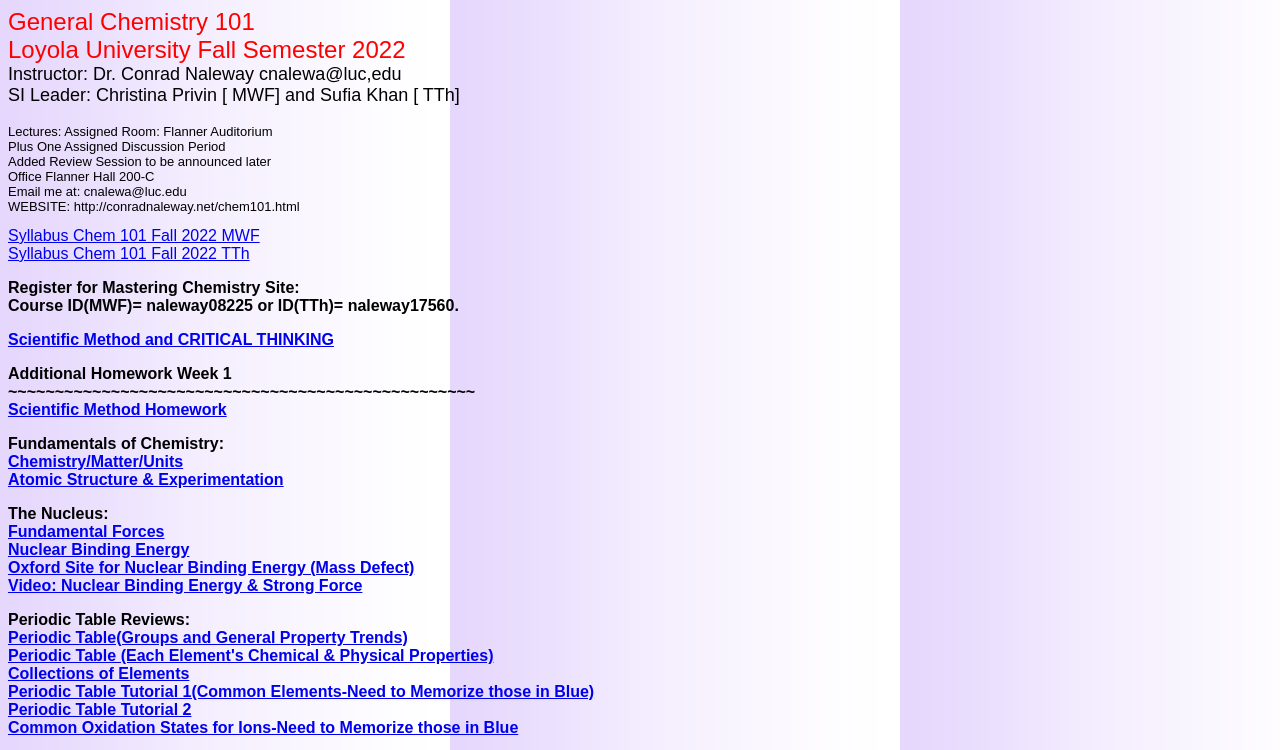
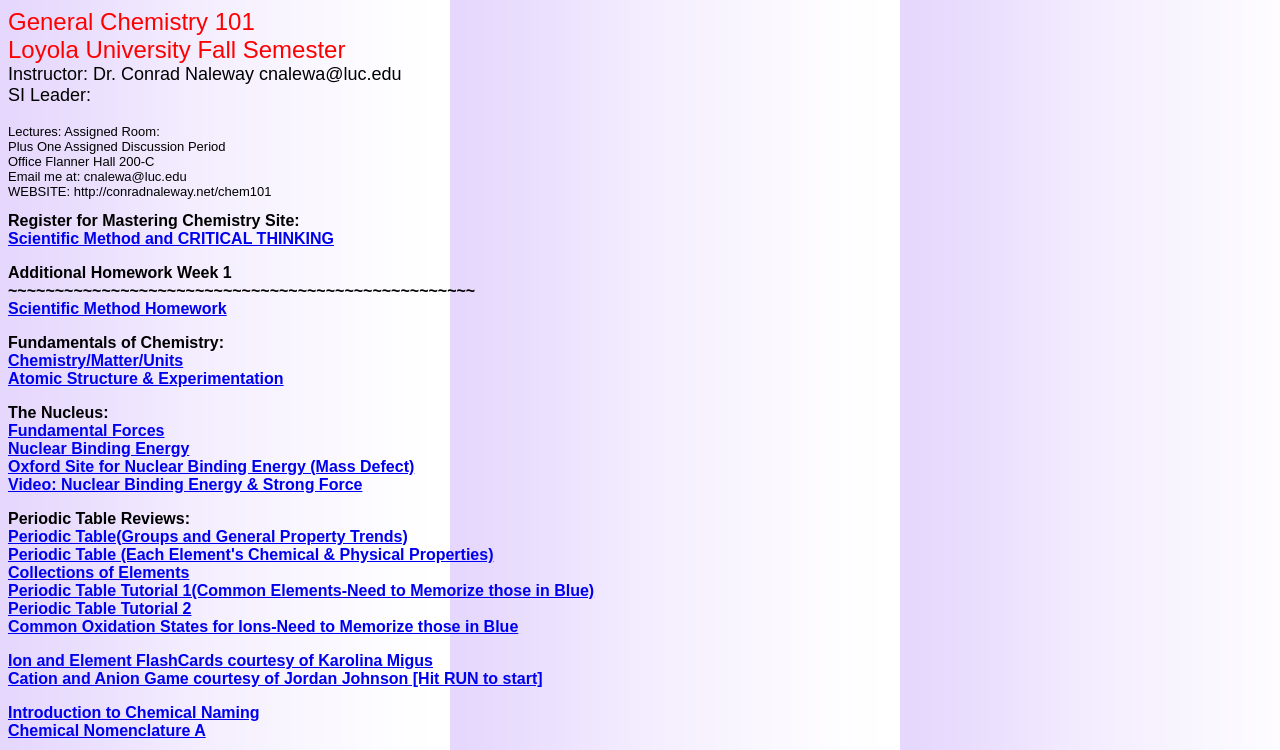
Before and after one commit to conradnaleway/conradnaleway.github.io, a plain HTML site: page chem101.html in a window 1280 px wide. Shown: the top 750 px of the page. Drawn offline with Linux system fonts and the light colour scheme.

Commit message:
Update chem101.html
Generic Version without dates or class info

```diff
--- a/chem101.html
+++ b/chem101.html
@@ -14,7 +14,7 @@ background-image:url('gradient3.png');
 <html>
 <head>
 
-	<title>FALL 2022 Loyola University
+	<title>FALLTERM Loyola University
 General Chemistry 101  </title>
 
 </head>
@@ -22,32 +22,25 @@ General Chemistry 101  </title>
 <body>
 <FONT FACE="Arial" SIZE="5" COLOR="#FF0000">
 General Chemistry 101 <a></br>
-Loyola University Fall Semester 2022   </a></br>
+Loyola University Fall Semester    </a></br>
 
 <FONT FACE="Arial" SIZE="4" COLOR="#000000">
-Instructor:  Dr.  Conrad Naleway   cnalewa@luc,edu  </a></br>
-SI Leader:  </a>Christina Privin [ MWF]  and  Sufia Khan [ TTh] </p>
+Instructor:  Dr.  Conrad Naleway   cnalewa@luc.edu  </a></br>
+SI Leader:  </p>
 <FONT FACE="Arial" SIZE="2" >
 
 Lectures:
-Assigned Room: Flanner Auditorium </a></br>
+Assigned Room:  </a></br>
 Plus One Assigned Discussion Period </a></br>
-Added Review Session to be announced later</a></br>
-
 
 Office Flanner Hall 200-C</a></br>
 Email me at: cnalewa@luc.edu<a href="mailto:cnalewa@luc.edu"></a></br>
-WEBSITE:  http://conradnaleway.net/chem101.html</a></p>
-
-
-
+WEBSITE:  http://conradnaleway.net/chem101 </a></p>
 
 <FONT FACE="Arial" SIZE="3" COLOR="#000000">
-<a href="Chem101NalewaSyllabus101MWF.docx">Syllabus Chem 101 Fall 2022 MWF</a></br>
-<a href="Chem101NalewaySyllabus101TTh.docx ">Syllabus Chem 101 Fall 2022 TTh</a></p>
 
 <b>Register for Mastering Chemistry Site:  </a></br>
-<b>Course ID(MWF)= naleway08225   or  ID(TTh)= naleway17560.  </a></p>
+
 
 
 
@@ -399,4 +392,5 @@ eChapter</a></p>
 **********************************************************</a></p>
 
 </body>
+
 </html>
```
